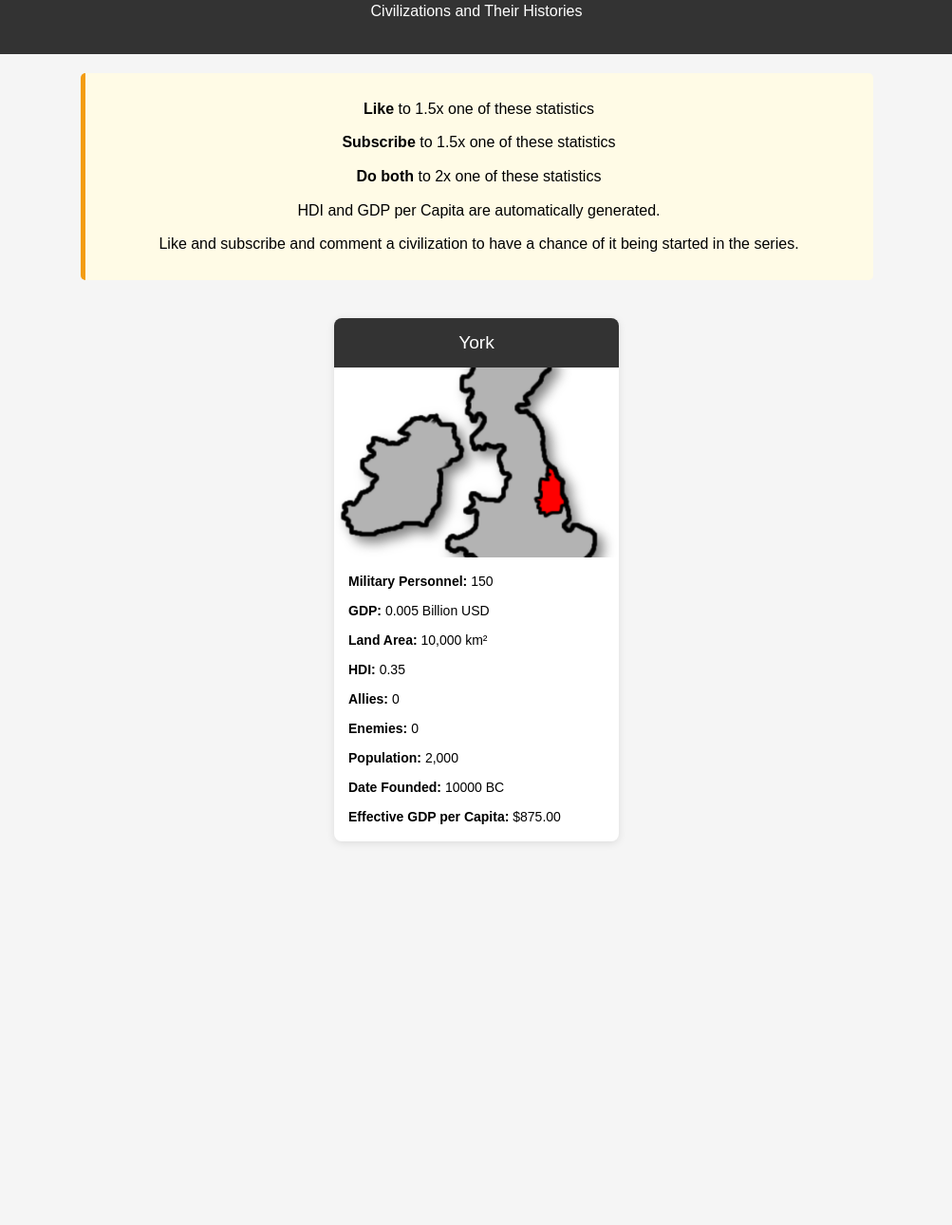
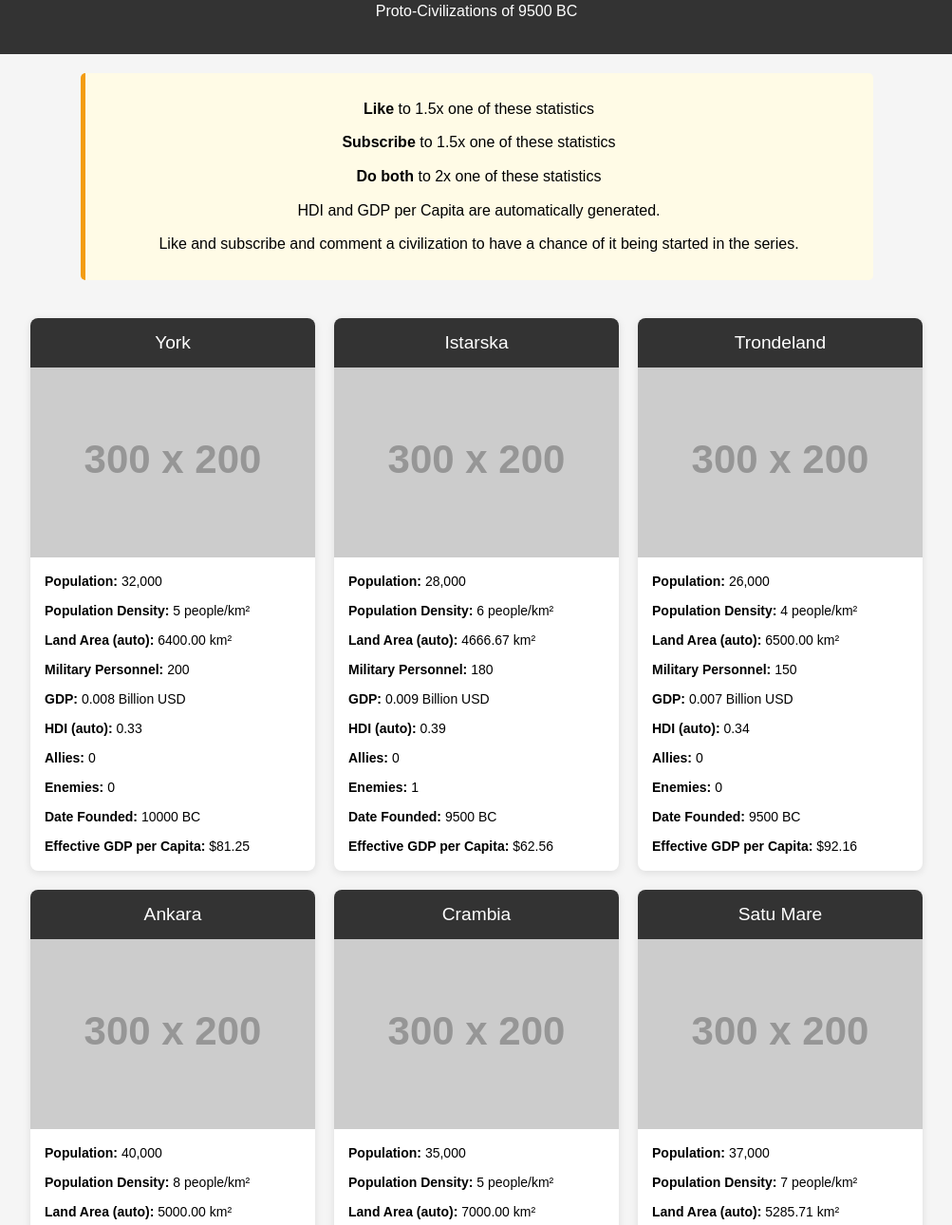
Before and after one commit to nightfalcon8o/yteu, a plain HTML site: page index.html in a window 1280 px wide. Shown: the part 97-1387 px from the top of the page at 95% size, without its empty margins (138-1141 px from the left). Before the commit the page ends 1003 px from the top, so only its background shows below. Drawn offline with Linux system fonts and the light colour scheme; placeholder pictures from the web are drawn by us.

Commit message:
First Commit

```diff
--- a/index.html
+++ b/index.html
@@ -1,9 +1,9 @@
 <!DOCTYPE html>
 <html lang="en">
 <head>
-  <meta charset="UTF-8">
-  <meta name="viewport" content="width=device-width, initial-scale=1">
-  <title>Youtube's Europe - Civilizations</title>
+  <meta charset="UTF-8" />
+  <meta name="viewport" content="width=device-width, initial-scale=1" />
+  <title>Youtube's Europe - Civilizations (9500 BC)</title>
   <style>
     body {
       font-family: Arial, sans-serif;
@@ -82,9 +82,10 @@
 <body>
   <header>
     <h1>Youtube's Europe</h1>
-    <p>Civilizations and Their Histories</p>
+    <p>Proto-Civilizations of 9500 BC</p>
   </header>
 
+  <!-- Optional Announcement Section -->
   <div class="announcement">
     <p><strong>Like</strong> to 1.5x one of these statistics</p>
     <p><strong>Subscribe</strong> to 1.5x one of these statistics</p>
@@ -93,49 +94,146 @@
     <p>Like and subscribe and comment a civilization to have a chance of it being started in the series.</p>
   </div>
 
-  <div class="container" id="cards-container">
-    <!-- Civilization cards will be inserted here by JavaScript -->
-  </div>
+  <div class="container" id="cards-container"></div>
+
   <script>
-    // Civilization data with realistic values
+    /**
+     * Fictional data for seven prehistoric civilizations.
+     * "gdp" is in billions of USD (e.g., 0.008 = $8 million).
+     * "population" is in number of people.
+     * "populationDensity" is people per km².
+     * "founded" is the approximate date in BC.
+     */
     const civilizations = [
       {
         name: "York",
-        military: 150,           // A small group of fighters
-        gdp: 0.005,              // in billion USD ($5,000,000) representing a tiny, pre-industrial economy
-        landArea: 10000,           // in km², a small settlement territory
-        hdi: 0.35,               // lower development index typical for prehistoric times
-        allies: 0,               // likely no formal alliances
-        enemies: 0,              // likewise, few formal rivalries
-        population: 2000,        // a modest, early settlement
+        population: 32000,
+        populationDensity: 5,   // 5 people per km²
+        gdp: 0.008,            // $8 million
+        military: 200,
+        allies: 0,
+        enemies: 0,
         founded: "10000 BC",
-        image: "york.png"
+        image: "https://via.placeholder.com/300x200?text=York"
+      },
+      {
+        name: "Istarska",
+        population: 28000,
+        populationDensity: 6,   // 6 people per km²
+        gdp: 0.009,            // $9 million
+        military: 180,
+        allies: 0,
+        enemies: 1,
+        founded: "9500 BC",
+        image: "https://via.placeholder.com/300x200?text=Istarska"
+      },
+      {
+        name: "Trondeland",
+        population: 26000,
+        populationDensity: 4,   // 4 people per km²
+        gdp: 0.007,            // $7 million
+        military: 150,
+        allies: 0,
+        enemies: 0,
+        founded: "9500 BC",
+        image: "https://via.placeholder.com/300x200?text=Trondeland"
+      },
+      {
+        name: "Ankara",
+        population: 40000,
+        populationDensity: 8,   // 8 people per km²
+        gdp: 0.010,            // $10 million
+        military: 300,
+        allies: 1,
+        enemies: 0,
+        founded: "9500 BC",
+        image: "https://via.placeholder.com/300x200?text=Ankara"
+      },
+      {
+        name: "Crambia",
+        population: 35000,
+        populationDensity: 5,   // 5 people per km²
+        gdp: 0.009,            // $9 million
+        military: 250,
+        allies: 0,
+        enemies: 1,
+        founded: "9500 BC",
+        image: "https://via.placeholder.com/300x200?text=Crambia"
+      },
+      {
+        name: "Satu Mare",
+        population: 37000,
+        populationDensity: 7,   // 7 people per km²
+        gdp: 0.012,            // $12 million
+        military: 220,
+        allies: 1,
+        enemies: 0,
+        founded: "9500 BC",
+        image: "https://via.placeholder.com/300x200?text=Satu+Mare"
+      },
+      {
+        name: "Polans Tribe",
+        population: 29000,
+        populationDensity: 4,   // 4 people per km²
+        gdp: 0.008,            // $8 million
+        military: 190,
+        allies: 0,
+        enemies: 0,
+        founded: "9500 BC",
+        image: "https://via.placeholder.com/300x200?text=Polans+Tribe"
       }
     ];
 
-    // Compute Effective GDP per Capita using the formula:
-    // (GDP * HDI * (Allies + 1)) / (Population * (Enemies + 1))
-    // Note: GDP is converted from billions to dollars.
-    function computeEffectiveGDPPerCapita(civ) {
-      const gdpDollars = civ.gdp * 1e9; // Convert billions to dollars
-      const baseGDPPerCapita = gdpDollars / civ.population;
-      const effectiveGDP = baseGDPPerCapita * civ.hdi * (civ.allies + 1) / (civ.enemies + 1);
-      return effectiveGDP.toFixed(2);
+    /**
+     * Computes land area by dividing population by populationDensity.
+     */
+    function computeLandArea(civ) {
+      return (civ.population / civ.populationDensity);
     }
 
-    // Populate the container with civilization cards
+    /**
+     * Example formula for automatically generating HDI from GDP per capita:
+     *
+     * HDI = 0.1 + 0.9 * clamp( ( (GDP in dollars) / population ) / 1000 , 0, 1 )
+     *
+     * - If GDP per capita is $1000 or above, HDI approaches 1.0 (capped).
+     * - If GDP per capita is $0, HDI remains at 0.1 (the minimum).
+     */
+    function computeHDI(civ) {
+      const gdpDollars = civ.gdp * 1e9;    // convert billions to dollars
+      const gdpPerCapita = gdpDollars / civ.population;
+      const ratio = gdpPerCapita / 1000;   // scale factor
+      const clamped = Math.max(0, Math.min(ratio, 1)); // clamp between 0 and 1
+      const hdi = 0.1 + 0.9 * clamped;     // scale between 0.1 and 1.0
+      return hdi;
+    }
+
+    /**
+     * Example formula for "Effective GDP per Capita":
+     * E-GDP = ( GDP (in $) * HDI * (Allies + 1) ) / ( Population * (Enemies + 1) )
+     */
+    function computeEffectiveGDPPerCapita(civ, hdi) {
+      const gdpDollars = civ.gdp * 1e9;
+      const numerator = gdpDollars * hdi * (civ.allies + 1);
+      const denominator = civ.population * (civ.enemies + 1);
+      const result = numerator / denominator;
+      return result;
+    }
+
+    // Generate the cards dynamically
     const container = document.getElementById('cards-container');
+
     civilizations.forEach(civ => {
       const card = document.createElement('div');
       card.classList.add('card');
 
-      // Card header with civilization name
+      // Card header
       const header = document.createElement('div');
       header.classList.add('card-header');
       header.textContent = civ.name;
       card.appendChild(header);
 
-      // Card image if available
+      // Image
       if (civ.image) {
         const img = document.createElement('img');
         img.classList.add('card-image');
@@ -144,20 +242,29 @@
         card.appendChild(img);
       }
 
-      // Card body with civilization details
+      // Body
       const body = document.createElement('div');
       body.classList.add('card-body');
+
+      // Compute auto-values
+      const landArea = computeLandArea(civ);
+      const hdi = computeHDI(civ);
+      const effectiveGDP = computeEffectiveGDPPerCapita(civ, hdi);
+
+      // Build content
       body.innerHTML = `
+        <p><span>Population:</span> ${civ.population.toLocaleString()}</p>
+        <p><span>Population Density:</span> ${civ.populationDensity} people/km²</p>
+        <p><span>Land Area (auto):</span> ${landArea.toFixed(2)} km²</p>
         <p><span>Military Personnel:</span> ${civ.military.toLocaleString()}</p>
         <p><span>GDP:</span> ${civ.gdp} Billion USD</p>
-        <p><span>Land Area:</span> ${civ.landArea.toLocaleString()} km²</p>
-        <p><span>HDI:</span> ${civ.hdi}</p>
+        <p><span>HDI (auto):</span> ${hdi.toFixed(2)}</p>
         <p><span>Allies:</span> ${civ.allies}</p>
         <p><span>Enemies:</span> ${civ.enemies}</p>
-        <p><span>Population:</span> ${civ.population.toLocaleString()}</p>
         <p><span>Date Founded:</span> ${civ.founded}</p>
-        <p><span>Effective GDP per Capita:</span> $${computeEffectiveGDPPerCapita(civ)}</p>
+        <p><span>Effective GDP per Capita:</span> $${effectiveGDP.toFixed(2)}</p>
       `;
+
       card.appendChild(body);
       container.appendChild(card);
     });
```
